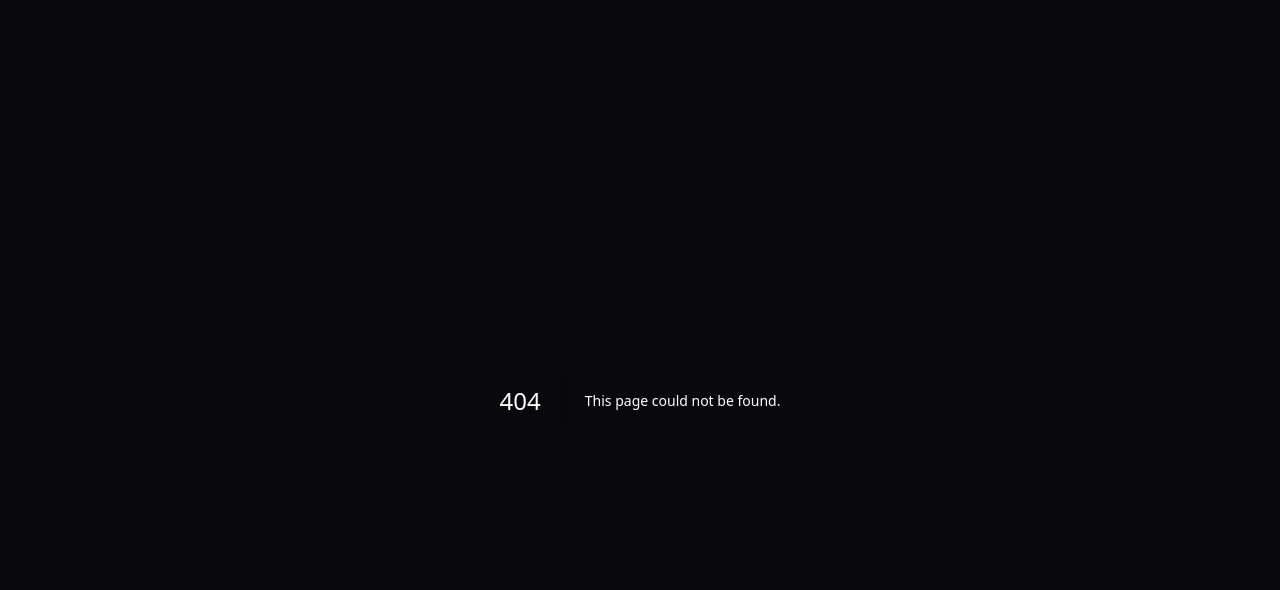
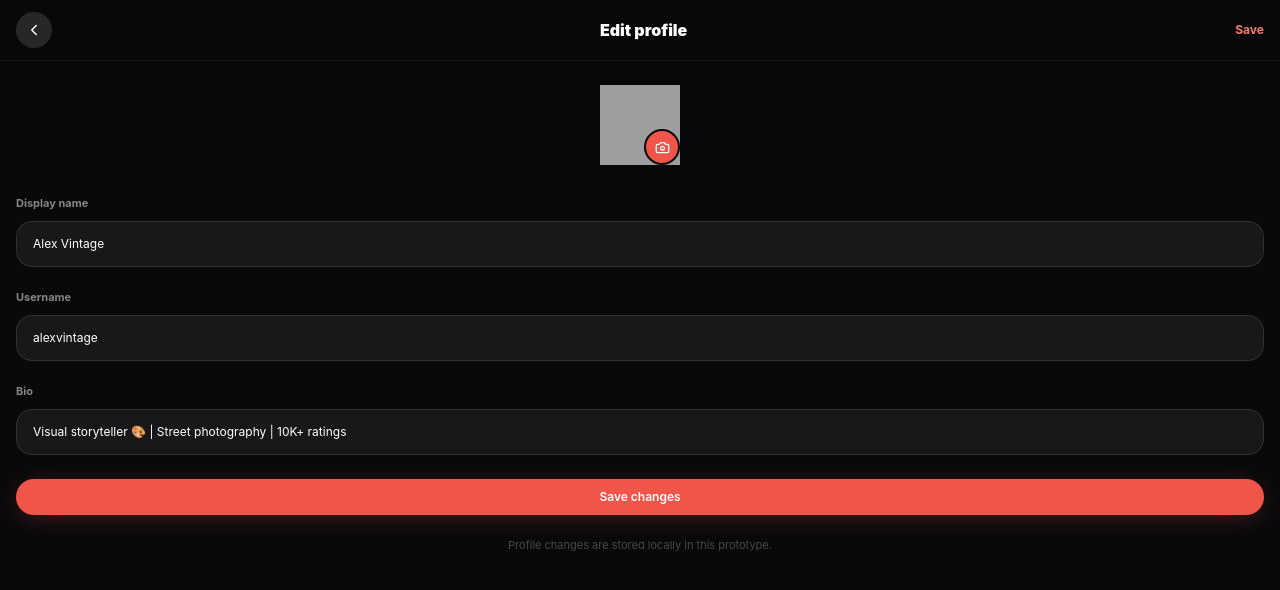
Before and after one commit to brianhaustin-hub/PopRate-, a Next.js app: page /profile/edit in a window 1280 px wide. Before the commit this address had no page. Shown: the top 590 px of the page. Built offline with nearby package versions, Linux system fonts and the light colour scheme; grey boxes are pictures that could not be loaded.

Commit message:
Add PopRate profile editing flow

```diff
--- /dev/null
+++ b/src/app/profile/edit/page.tsx
@@ -0,0 +1,39 @@
+'use client';
+
+import { useState } from 'react';
+import { useRouter } from 'next/navigation';
+import { ChevronLeft, Camera, Check } from 'lucide-react';
+import { users } from '@/data/mock';
+import { Avatar } from '@/components/ui/Avatar';
+import { Button } from '@/components/ui/Button';
+
+export default function EditProfilePage() {
+  const router=useRouter();
+  const user=users[0];
+  const [name,setName]=useState(user.displayName);
+  const [username,setUsername]=useState(user.username);
+  const [bio,setBio]=useState(user.bio);
+  const [saved,setSaved]=useState(false);
+
+  const save=()=>{setSaved(true); window.setTimeout(()=>router.back(),700);};
+
+  return <div className="min-h-full bg-surface-950 text-white">
+    <header className="sticky top-0 z-20 bg-surface-950/95 backdrop-blur-xl border-b border-white/5">
+      <div className="px-4 py-3 flex items-center justify-between">
+        <button onClick={()=>router.back()} className="w-9 h-9 rounded-full bg-surface-800 flex items-center justify-center"><ChevronLeft size={18}/></button>
+        <h1 className="font-black">Edit profile</h1>
+        <button onClick={save} className="text-pop-400 text-sm font-bold">{saved?<Check size={18}/>: 'Save'}</button>
+      </div>
+    </header>
+    <main className="px-4 py-6 space-y-6">
+      <div className="flex justify-center">
+        <div className="relative"><Avatar src={user.avatar} alt={user.displayName} size="xl"/><button className="absolute bottom-0 right-0 w-9 h-9 rounded-full bg-pop-500 border-2 border-surface-950 flex items-center justify-center"><Camera size={15}/></button></div>
+      </div>
+      <div className="space-y-4">
+        {[['Display name',name,setName],['Username',username,setUsername],['Bio',bio,setBio]].map(([label,value,setter])=><label key={label} className="block"><span className="text-xs font-bold text-white/50">{label}</span><input value={value as string} onChange={e=>(setter as (v:string)=>void)(e.target.value)} className="mt-2 w-full bg-surface-900 border border-white/10 rounded-2xl px-4 py-3.5 text-sm outline-none focus:border-pop-500/60"/></label>)}
+      </div>
+      <Button onClick={save} className="w-full">Save changes</Button>
+      <p className="text-center text-xs text-white/25">Profile changes are stored locally in this prototype.</p>
+    </main>
+  </div>;
+}
```
